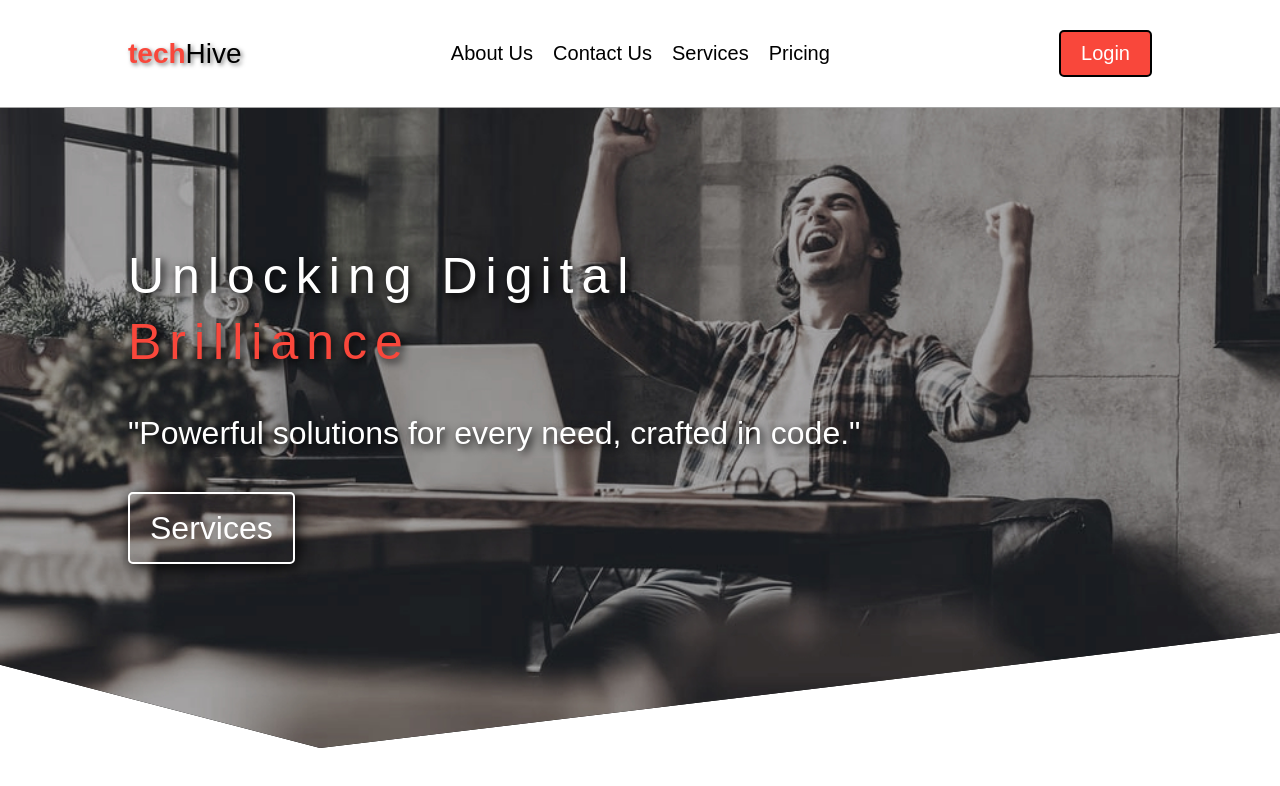
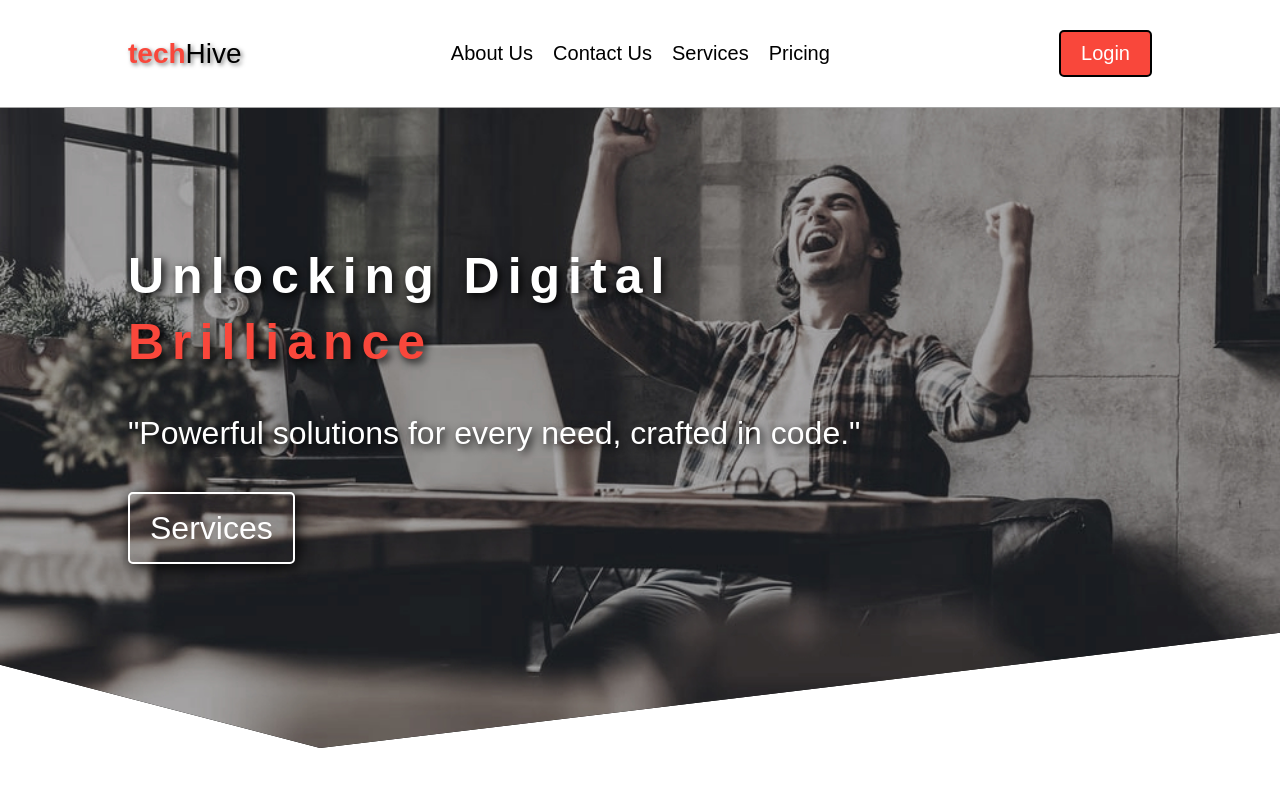
Before and after one commit to Gayan65/devWeb, a React (Create React App) app in the folder frontend/: page / in a window 1280 px wide. Shown: the top 786 px of the page. Built offline with nearby package versions, Linux system fonts and the light colour scheme; a web font is replaced by a local one.

Commit message:
media q change

```diff
--- a/frontend/src/styles/main.css
+++ b/frontend/src/styles/main.css
@@ -108,6 +108,7 @@ a:hover {
     letter-spacing: 8px;
     line-height: 10vh;
     text-shadow: 3px 3px 8px #000000;
+    font-weight: bolder;
 }
 
 .hero-landing-header-1-briliance {
@@ -124,6 +125,7 @@ a:hover {
     left: 10%;
     letter-spacing: 8px;
     text-shadow: 3px 3px 8px #000000;
+    font-weight: bolder;
 }
 
 .hero-landing-header-2 {
```
